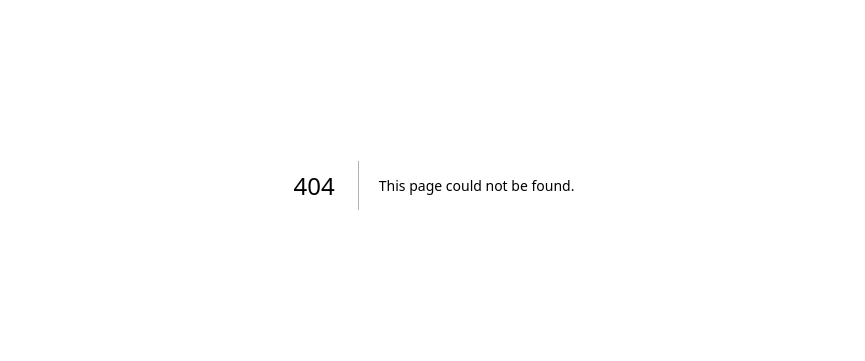
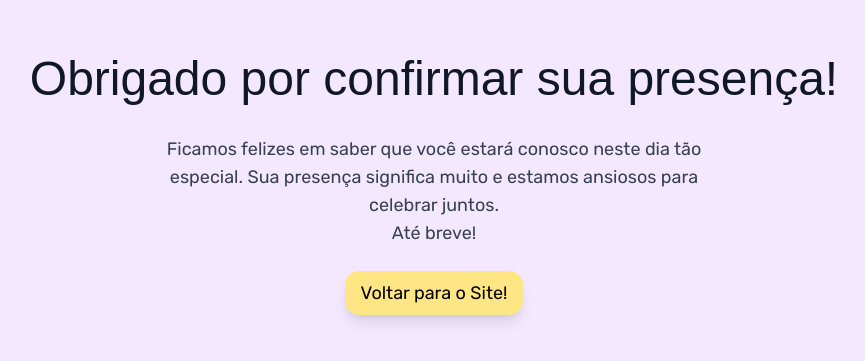
Before and after one commit to Guilhsouza/casamento-suelen-andre, a Next.js app: page /thanks in a window 1280 px wide. Before the commit this address had no page. Shown: the part 215-576 px from the top of the page, without its empty margins (206-1071 px from the left). Built offline with nearby package versions, Linux system fonts and the light colour scheme; a web font is replaced by a local one.

Commit message:
adicionando página de thanks

```diff
--- /dev/null
+++ b/app/thanks/page.tsx
@@ -0,0 +1,21 @@
+'use client'
+
+import { lato, rubik } from "../fonts";
+
+export default function Thanks() {
+    return (
+        <main className={`h-svh flex flex-col justify-center items-center bg-purple-100 px-6 text-center`}>
+            <h2 className={`text-4xl lg:text-5xl mb-8 text-gray-900 ${lato.className}}`}>Obrigado por confirmar sua presença!</h2>
+            <p className={`text-lg text-gray-700 max-w-xl mb-6 ${rubik.className}`}>
+                Ficamos felizes em saber que você estará conosco neste dia tão especial.
+                Sua presença significa muito e estamos ansiosos para celebrar juntos. <br />
+                Até breve!
+            </p>
+            <button
+                className={`${rubik.className} text-lg bg-amber-200 shadow-lg py-2 px-4 rounded-xl border-transparent hover:bg-amber-700 hover:text-white transition`}
+                onClick={() => { window.location.href = 'https://casamento-suelen-andre.vercel.app/' }
+                }>
+                Voltar para o Site!</button>
+        </main >
+    );
+}
--- a/app/thanks/thanks.tsx
+++ /dev/null
@@ -1,14 +0,0 @@
-export default function Thanks() {
-    console.log("Thank you for confirming your presence!");
-    return (
-        <main className="h-svh flex flex-col justify-center items-center bg-amber-50 px-6 text-center">
-            <h2 className="text-4xl lg:text-5xl mb-6 text-gray-900">Obrigado por confirmar sua presença!</h2>
-            <p className="text-lg text-gray-700 max-w-xl">
-                Estamos muito felizes em saber que você estará conosco neste dia tão especial.
-                Sua presença significa muito para nós e estamos ansiosos para celebrar juntos.
-                Até breve!
-            </p>
-            <button onClick={() => { 'https://casamento-suelen-andre.vercel.app' }}>Voltar para o Site!</button>
-        </main>
-    );
-}
```
